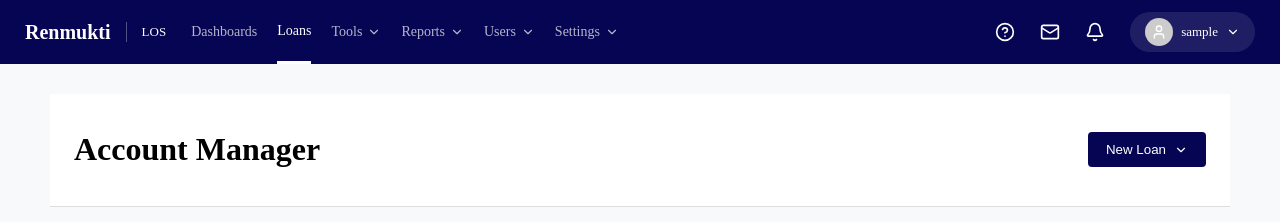
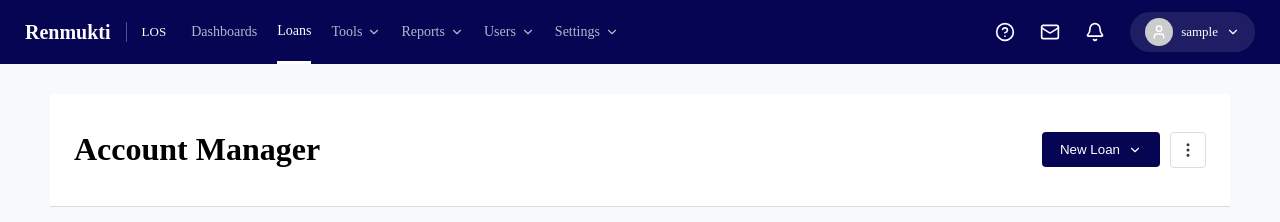
Before and after one commit to Giridharmathavaraj/Renmukti, a React (Vite) app: page / in a window 1280 px wide. Shown: the top 222 px of the page. Built offline with nearby package versions, Linux system fonts and the light colour scheme; no server answers; sample sign-in values are in the browser's storage.

Commit message:
feat: add three-dot menu with Import/Export options to Loan Dashboard

```diff
--- a/src/Component/LoanDashboard.jsx
+++ b/src/Component/LoanDashboard.jsx
@@ -5,7 +5,7 @@ import Nav from './Nav';
 import { getApiUrl } from '../apiConfig';
 import {
   ChevronDown, Bell, Mail, HelpCircle, User,
-  Search, Pin, List, Plus // Changed Thumbtack to Pin
+  Search, Pin, List, Plus, MoreVertical // Added MoreVertical
 } from 'lucide-react';
 import LoanForm from './LoanForm';
 import ParticularUserPage from './ParticularUserPage';
@@ -17,6 +17,7 @@ const LoanDashboard = () => {
   console.log(navigate)
   const [searchTerm, setSearchTerm] = useState('');
   const [isDropdownOpen, setIsDropdownOpen] = useState(false);
+  const [isMoreMenuOpen, setIsMoreMenuOpen] = useState(false);
 
   // State for loans
   const [loanData, setLoanData] = useState([]);
@@ -195,30 +196,56 @@ const LoanDashboard = () => {
         {/* PAGE TITLE & BUTTON */}
         <div className="page-header">
           <h1>Account Manager</h1>
+          <div className="header-actions" style={{ display: 'flex', gap: '10px', alignItems: 'center' }}>
             <div className="dropdown">
               <button
                 className="btn-dark"
-              onClick={() => setIsDropdownOpen(!isDropdownOpen)}
+                onClick={() => {
+                  setIsDropdownOpen(!isDropdownOpen);
+                  setIsMoreMenuOpen(false);
+                }}
               >
                 New Loan <ChevronDown size={14} />
               </button>
               {isDropdownOpen && (
                 <div className="dropdown-content show">
-                {/* <a href="#">Custom Onboarding</a>
-                <a href="#">Pre-Configured</a>
-                <a href="#">Standard</a>
-                <a href="#" onClick={(e)=>{
-                  setIsDropdownOpen(false)
-                }}>
-                  Quick Quote</a>
-                <hr /> */}
                   <a href="#" onClick={(e) => {
                     e.preventDefault();
                     setIsModalOpen(true);
-                  setIsDropdownOpen(false); // Close dropdown after selection
+                    setIsDropdownOpen(false);
                   }}>Loan Application</a>
                 </div>
               )}
+            </div>
+
+            <div className="more-dropdown" style={{ position: 'relative' }}>
+              <button
+                className="btn-icon-only"
+                onClick={() => {
+                  setIsMoreMenuOpen(!isMoreMenuOpen);
+                  setIsDropdownOpen(false);
+                }}
+                style={{
+                  background: 'none',
+                  border: '1px solid #ddd',
+                  borderRadius: '4px',
+                  padding: '8px',
+                  cursor: 'pointer',
+                  display: 'flex',
+                  alignItems: 'center',
+                  justifyContent: 'center',
+                  color: '#333'
+                }}
+              >
+                <MoreVertical size={18} />
+              </button>
+              {isMoreMenuOpen && (
+                <div className="dropdown-content show" style={{ right: 0, left: 'auto', minWidth: '120px' }}>
+                  <a href="#" onClick={(e) => { e.preventDefault(); alert('Import functionality coming soon'); setIsMoreMenuOpen(false); }}>Import</a>
+                  <a href="#" onClick={(e) => { e.preventDefault(); alert('Export functionality coming soon'); setIsMoreMenuOpen(false); }}>Export</a>
+                </div>
+              )}
+            </div>
           </div>
 
         </div>
```
Lines whose indentation alone changed are shown as unchanged.
